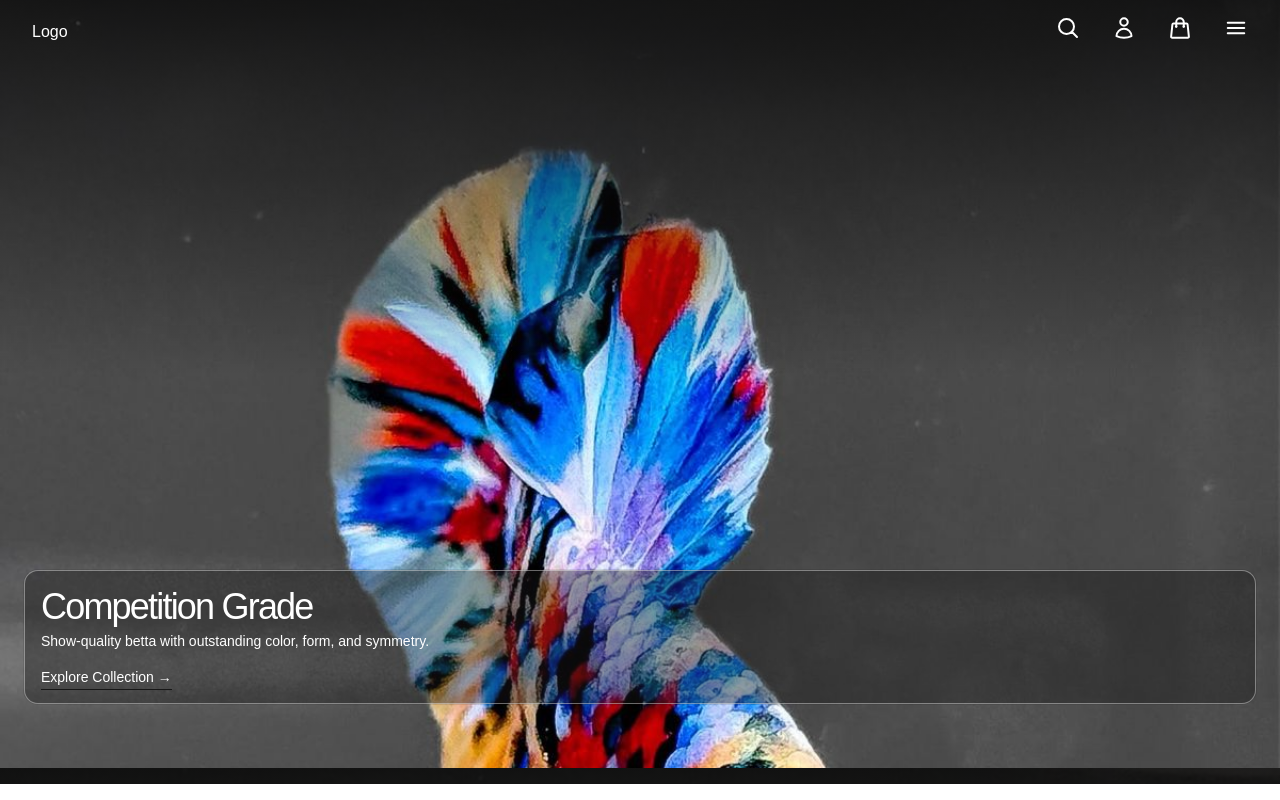
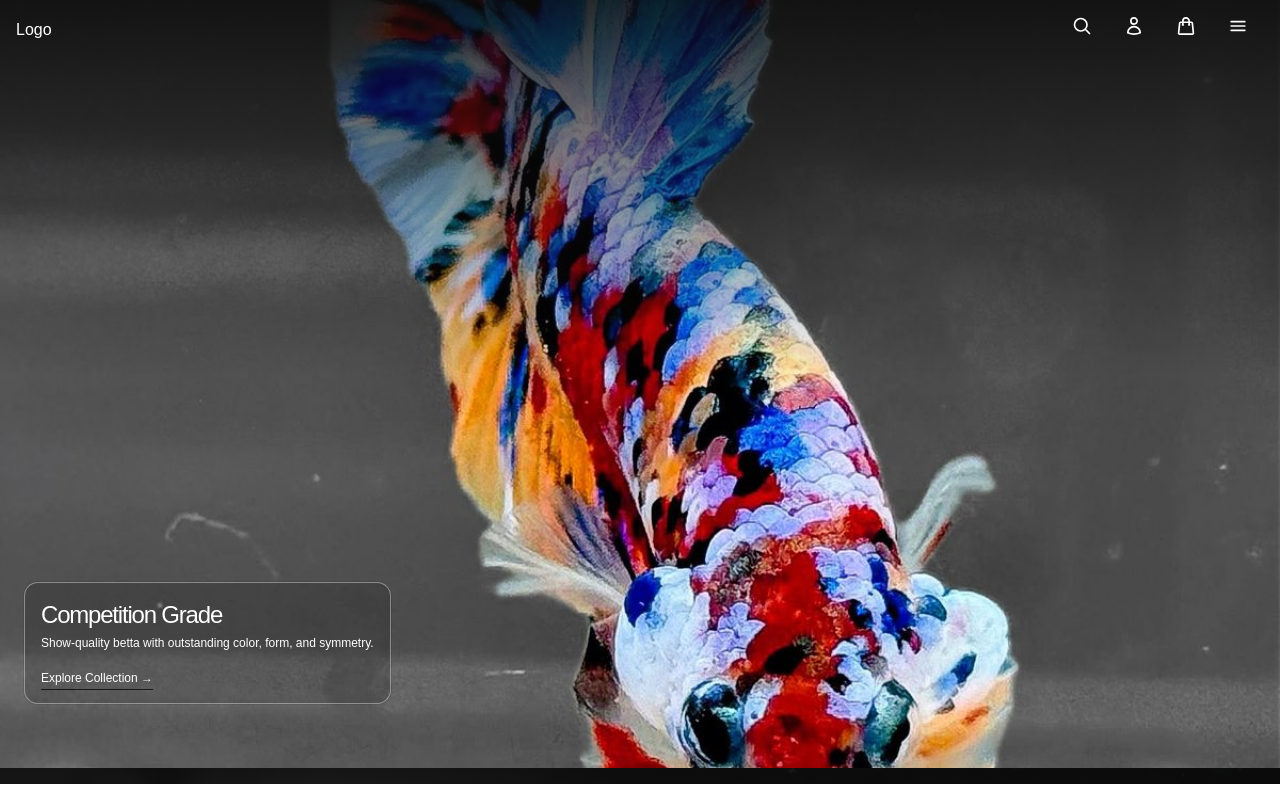
Before and after one commit to burhanudinrabbani666/betta-wava-web, a React (Vite) app: page /cart in a window 1280 px wide. Built offline with nearby package versions, Linux system fonts and the light colour scheme.

Commit message:
feat: creating context

```diff
--- a/package.json
+++ b/package.json
@@ -11,6 +11,7 @@
   },
   "dependencies": {
     "@fontsource-variable/inter": "^5.2.8",
+    "@reduxjs/toolkit": "^2.11.2",
     "@tailwindcss/vite": "^4.2.1",
     "class-variance-authority": "^0.7.1",
     "clsx": "^2.1.1",
@@ -19,6 +20,7 @@
     "radix-ui": "^1.4.3",
     "react": "^19.2.0",
     "react-dom": "^19.2.0",
+    "react-redux": "^9.2.0",
     "react-router": "^7.13.1",
     "shadcn": "^4.0.5",
     "tailwind-merge": "^3.5.0",
--- a/src/components/icons/heroicons-bars-3.tsx
+++ b/src/components/icons/heroicons-bars-3.tsx
@@ -1,7 +1,7 @@
 import * as React from "react";
 
 export function Bars3Icon({
-  size = 24,
+  size = 20,
   color = "currentColor",
   strokeWidth = 2,
   className,
@@ -25,7 +25,7 @@ export function Bars3Icon({
       className={className}
       {...props}
     >
-      <path d="M3.75 6.75h16.5M3.75 12h16.5m-16.5 5.25h16.5"/>
+      <path d="M3.75 6.75h16.5M3.75 12h16.5m-16.5 5.25h16.5" />
     </svg>
   );
 }
--- a/src/components/icons/heroicons-magnifying-glass.tsx
+++ b/src/components/icons/heroicons-magnifying-glass.tsx
@@ -1,7 +1,7 @@
 import * as React from "react";
 
 export function MagnifyingGlassIcon({
-  size = 24,
+  size = 20,
   color = "currentColor",
   strokeWidth = 2,
   className,
@@ -25,7 +25,7 @@ export function MagnifyingGlassIcon({
       className={className}
       {...props}
     >
-      <path d="m21 21l-5.197-5.197m0 0A7.5 7.5 0 1 0 5.196 5.196a7.5 7.5 0 0 0 10.607 10.607"/>
+      <path d="m21 21l-5.197-5.197m0 0A7.5 7.5 0 1 0 5.196 5.196a7.5 7.5 0 0 0 10.607 10.607" />
     </svg>
   );
 }
--- a/src/components/icons/heroicons-shopping-bag.tsx
+++ b/src/components/icons/heroicons-shopping-bag.tsx
@@ -1,7 +1,7 @@
 import * as React from "react";
 
 export function ShoppingBagIcon({
-  size = 24,
+  size = 20,
   color = "currentColor",
   strokeWidth = 2,
   className,
@@ -25,7 +25,7 @@ export function ShoppingBagIcon({
       className={className}
       {...props}
     >
-      <path d="M15.75 10.5V6a3.75 3.75 0 1 0-7.5 0v4.5m11.356-1.993l1.263 12c.07.665-.45 1.243-1.119 1.243H4.25a1.125 1.125 0 0 1-1.12-1.243l1.264-12A1.125 1.125 0 0 1 5.513 7.5h12.974c.576 0 1.059.435 1.119 1.007M8.625 10.5a.375.375 0 1 1-.75 0a.375.375 0 0 1 .75 0m7.5 0a.375.375 0 1 1-.75 0a.375.375 0 0 1 .75 0"/>
+      <path d="M15.75 10.5V6a3.75 3.75 0 1 0-7.5 0v4.5m11.356-1.993l1.263 12c.07.665-.45 1.243-1.119 1.243H4.25a1.125 1.125 0 0 1-1.12-1.243l1.264-12A1.125 1.125 0 0 1 5.513 7.5h12.974c.576 0 1.059.435 1.119 1.007M8.625 10.5a.375.375 0 1 1-.75 0a.375.375 0 0 1 .75 0m7.5 0a.375.375 0 1 1-.75 0a.375.375 0 0 1 .75 0" />
     </svg>
   );
 }
--- a/src/components/icons/heroicons-user.tsx
+++ b/src/components/icons/heroicons-user.tsx
@@ -1,7 +1,7 @@
 import * as React from "react";
 
 export function UserIcon({
-  size = 24,
+  size = 20,
   color = "currentColor",
   strokeWidth = 2,
   className,
@@ -25,7 +25,7 @@ export function UserIcon({
       className={className}
       {...props}
     >
-      <path d="M15.75 6a3.75 3.75 0 1 1-7.5 0a3.75 3.75 0 0 1 7.5 0M4.501 20.118a7.5 7.5 0 0 1 14.998 0A17.9 17.9 0 0 1 12 21.75c-2.676 0-5.216-.584-7.499-1.632"/>
+      <path d="M15.75 6a3.75 3.75 0 1 1-7.5 0a3.75 3.75 0 0 1 7.5 0M4.501 20.118a7.5 7.5 0 0 1 14.998 0A17.9 17.9 0 0 1 12 21.75c-2.676 0-5.216-.584-7.499-1.632" />
     </svg>
   );
 }
--- a/src/components/ui/header.tsx
+++ b/src/components/ui/header.tsx
@@ -4,11 +4,10 @@ import Navbar from "./navbar";
 export default function Header() {
   return (
     <div className="absolute top-0 z-10 w-full">
-      <div className="flex items-center justify-between px-8 py-4 text-white">
+      <div className="flex items-center justify-between px-4 py-2 text-white">
         <Logo />
         <Navbar />
       </div>
-      <div className=""></div>
     </div>
   );
 }
--- a/src/components/ui/navbar.tsx
+++ b/src/components/ui/navbar.tsx
@@ -6,26 +6,26 @@ import { Bars3Icon } from "../icons/heroicons-bars-3";
 
 export default function Navbar() {
   return (
-    <ul className="flex items-center gap-8">
-      <li>
+    <ul className="flex items-center">
+      <li className="px-4 py-2">
         <button>
           <MagnifyingGlassIcon />
         </button>
       </li>
 
-      <NavLink to={"/member"}>
+      <NavLink to={"/member"} className="px-4 py-2">
         <button>
           <UserIcon />
         </button>
       </NavLink>
 
-      <NavLink to={"/cart"}>
+      <NavLink to={"/cart"} className="px-4 py-2">
         <button>
           <ShoppingBagIcon />
         </button>
       </NavLink>
 
-      <li>
+      <li className="px-4 py-2">
         <button>
           <Bars3Icon />
         </button>
--- /dev/null
+++ b/src/context/header/header-context.ts
@@ -0,0 +1,10 @@
+import { createContext } from "react";
+import type { ActionType } from "./header-provider";
+
+type HeaderContextType = {
+  searchOpen: boolean;
+  menuOpen: boolean;
+  dispatch: React.Dispatch<ActionType>;
+};
+
+export const HeaderContext = createContext<HeaderContextType | null>(null);
--- /dev/null
+++ b/src/context/header/header-provider.tsx
@@ -0,0 +1,41 @@
+import { useReducer } from "react";
+import { HeaderContext } from "./header-context";
+
+type IntialStateType = {
+  searchOpen: boolean;
+  menuOpen: boolean;
+};
+
+export type ActionType = {
+  type: string;
+  payload: string | undefined;
+};
+
+const intialState: IntialStateType = {
+  searchOpen: false,
+  menuOpen: false,
+};
+
+function reducer(state: IntialStateType, action: ActionType) {
+  switch (action.type) {
+    case "searchToggle":
+      return { ...state, searchOpen: !state.searchOpen };
+
+    case "menuToggle":
+      return { ...state, menuOpen: !state.menuOpen };
+
+    default:
+      throw new Error("Unknown Action");
+  }
+}
+
+export function HeaderProvider({ children }: { children: React.ReactNode }) {
+  const [state, dispatch] = useReducer(reducer, intialState);
+  const { searchOpen, menuOpen } = state;
+
+  return (
+    <HeaderContext.Provider value={{ searchOpen, menuOpen, dispatch }}>
+      {children}
+    </HeaderContext.Provider>
+  );
+}
--- /dev/null
+++ b/src/context/header/useheader.ts
@@ -0,0 +1,11 @@
+import { useContext } from "react";
+import { HeaderContext } from "./header-context";
+
+export function useHeader() {
+  const context = useContext(HeaderContext);
+
+  if (context === undefined)
+    throw new Error("QuizContext is use outside QuizProvider");
+
+  return context;
+}
--- a/src/pages/homepage.tsx
+++ b/src/pages/homepage.tsx
@@ -24,27 +24,24 @@ export default function Homepage() {
               <Card className="h-full rounded-none py-0">
                 <CardContent className="h-full px-0">
                   <div
-                    className="relative flex h-full flex-col justify-end bg-cover bg-top p-6"
+                    className="relative flex h-full flex-col justify-end bg-cover bg-center p-6"
                     style={{
                       backgroundImage: `url(/variant/${v.image}.jpg)`,
                     }}
                   >
-                    <div className="absolute inset-0 bg-gradient-to-b from-neutral-950/90 via-transparent to-transparent to-5%"></div>
-                    <Card className="mb-10 border border-neutral-50/40 bg-neutral-900/40 text-white">
+                    <div className="absolute inset-0 bg-linear-to-b from-neutral-950/90 via-transparent to-transparent to-5%"></div>
+                    <Card className="mb-10 w-fit border border-neutral-50/40 bg-neutral-900/20 text-white">
                       <CardContent>
                         <div className="mb-4 space-y-1">
-                          <p className="text-4xl font-normal tracking-tighter">
+                          <p className="text-2xl font-normal tracking-tighter">
                             {v.title}
                           </p>
-                          <p className="text-sm font-light">{v.description}</p>
+                          <p className="text-xs font-light">{v.description}</p>
                         </div>
 
-                        <Link
-                          to={`/variant/${v.title.toLowerCase().replace(" ", "-")}`}
-                          className="border-b border-neutral-900 py-1"
-                        >
+                        <span className="border-b border-neutral-900 py-1 text-xs">
                           Explore Collection &rarr;
-                        </Link>
+                        </span>
                       </CardContent>
                     </Card>
                   </div>
```
Also changed, not shown: public/variant/grade-a.jpg, 1 other file (tests, documents, lock files or other folders).
